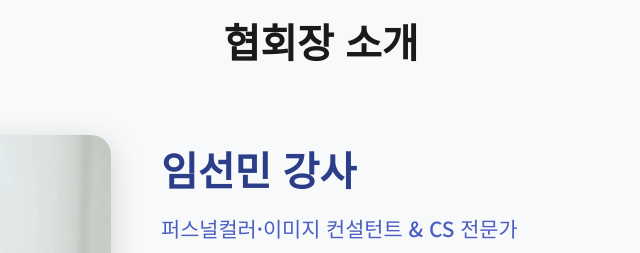
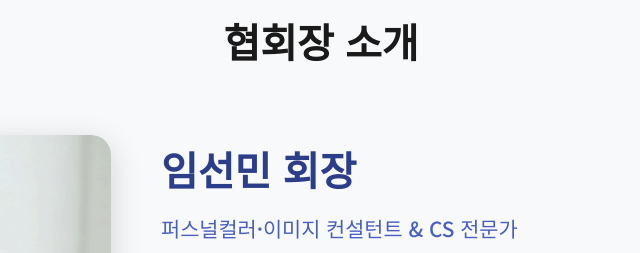
Before and after one commit to YUNHYEONJUN/korean-animora-association, a plain HTML site: page index.html in a window 1280 px wide. Shown: the part 4040-4293 px from the top of the page, 319-959 px from the left. Drawn offline with Linux system fonts and the light colour scheme.

Commit message:
fix: 협회장 명칭 수정 (임선민 강사 → 임선민 회장)
- 협회장 소개 섹션 타이틀 변경
- 이미지 alt 속성 업데이트
- 협회 직책에 맞는 올바른 명칭 적용

```diff
--- a/index.html
+++ b/index.html
@@ -236,11 +236,11 @@
 
             <div class="president-content">
                 <div class="president-photo">
-                    <img src="president-photo.jpg" alt="임선민 협회장" class="president-image">
+                    <img src="president-photo.jpg" alt="임선민 회장" class="president-image">
                 </div>
 
                 <div class="president-info">
-                    <h3 class="president-name">임선민 강사</h3>
+                    <h3 class="president-name">임선민 회장</h3>
                     <p class="president-title">퍼스널컬러·이미지 컨설턴트 & CS 전문가</p>
 
                     <div class="president-details">
```
